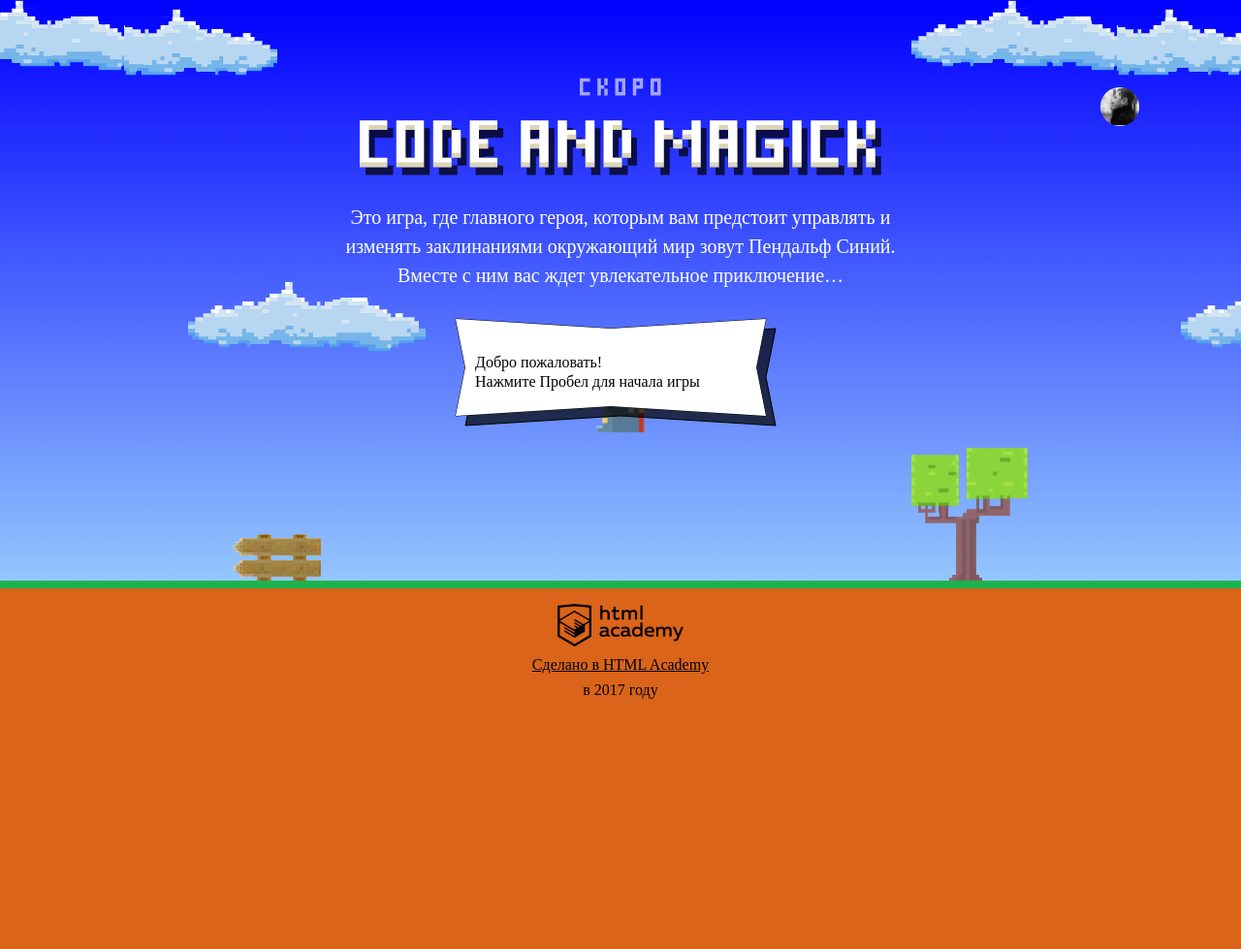
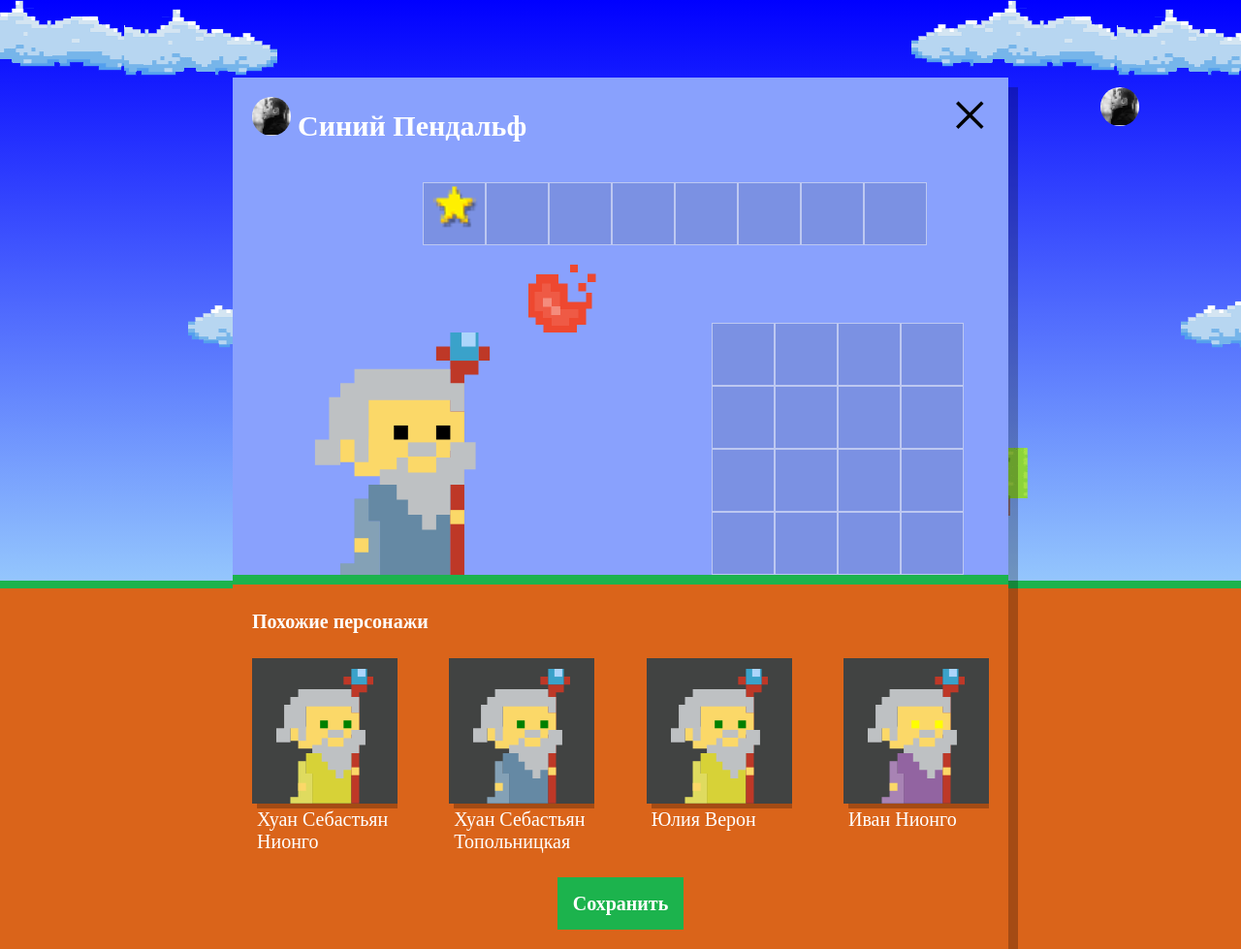
Before and after one commit to Langenhorn77/903271-code-and-magick-17, a website: page index.html in a window 1280 px wide. Shown: the whole page at 97% size. Before the commit the page ends 800 px from the top, so only its background shows below. Drawn offline with Linux system fonts and the light colour scheme; a web font is replaced by a local one.

Commit message:
Задание 3.

```diff
--- a/index.html
+++ b/index.html
@@ -204,6 +204,7 @@
   };
 
 </script>
+<script src="js/setup.js"></script>
 <script src="js/game.js"></script>
 <script src="js/stat.js"></script>
 
--- /dev/null
+++ b/js/setup.js
@@ -0,0 +1,82 @@
+'use strict';
+
+var setup = document.querySelector('.setup');
+setup.classList.remove('hidden');
+
+var similarListElement = document.querySelector('.setup-similar-list');
+document.querySelector('.setup-similar').classList.remove('hidden');
+
+var similarWizardTemplate = document.getElementById('similar-wizard-template')
+  .content
+  .querySelector('.setup-similar-item');
+
+var NAMES = [
+  'Иван',
+  'Хуан Себастьян',
+  'Мария',
+  'Кристоф',
+  'Виктор',
+  'Юлия',
+  'Люпита',
+  'Вашингтон',
+];
+
+var SURNAMES = [
+  'да Марья',
+  'Верон',
+  'Мирабелла',
+  'Вальц',
+  'Онопко',
+  'Топольницкая',
+  'Нионго',
+  'Ирвинг',
+];
+
+var COATS = [
+  'rgb(101, 137, 164)',
+  'rgb(241, 43, 107)',
+  'rgb(146, 100, 161)',
+  'rgb(56, 159, 117)',
+  'rgb(215, 210, 55)',
+  'rgb(0, 0, 0)',
+];
+
+var EYES = [
+  'black',
+  'red',
+  'blue',
+  'yellow',
+  'green',
+];
+
+var getRandomIndex = function (max) {
+  return Math.floor(Math.random() * max);
+};
+
+var CHARS = [];
+var person;
+for (var j = 0; j < 4; j++) {
+  person = {
+    name: NAMES[getRandomIndex(NAMES.length)] + ' ' + SURNAMES[getRandomIndex(SURNAMES.length)],
+    coatColor: COATS[getRandomIndex(COATS.length)],
+    eyesColor: EYES[getRandomIndex(EYES.length)]
+  };
+  CHARS.push(person);
+}
+
+var renderWizard = function (wizard) {
+  var wizardElement = similarWizardTemplate.cloneNode(true);
+  wizardElement.querySelector('.setup-similar-label').textContent = wizard.name;
+  wizardElement.querySelector('.wizard-coat').style.fill = wizard.coatColor;
+  wizardElement.querySelector('.wizard-eyes').style.fill = wizard.eyesColor;
+
+  return wizardElement;
+};
+
+var fragment = document.createDocumentFragment();
+for (var i = 0; i < CHARS.length; i++) {
+  fragment.appendChild(renderWizard(CHARS[i]));
+}
+similarListElement.appendChild(fragment);
+
+setup.querySelector('.setup-similar').classList.remove('hidden');
```
